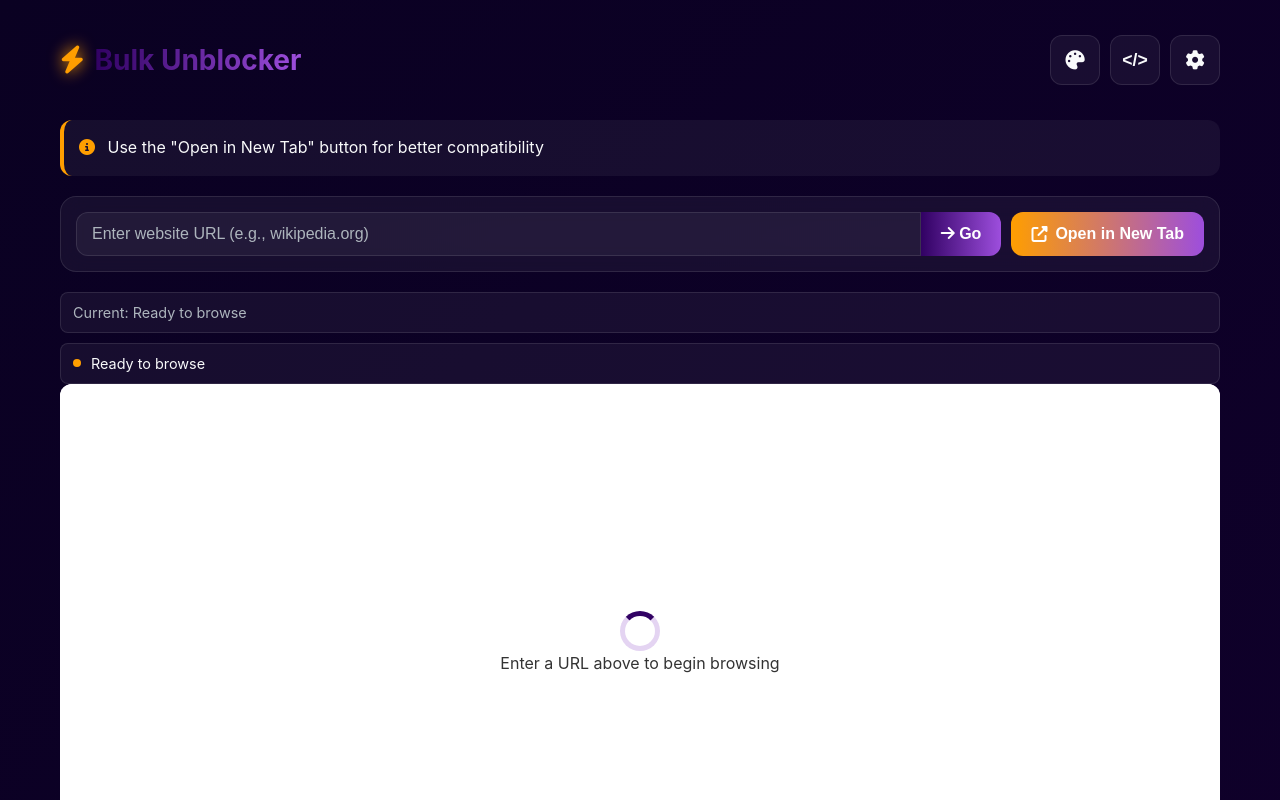
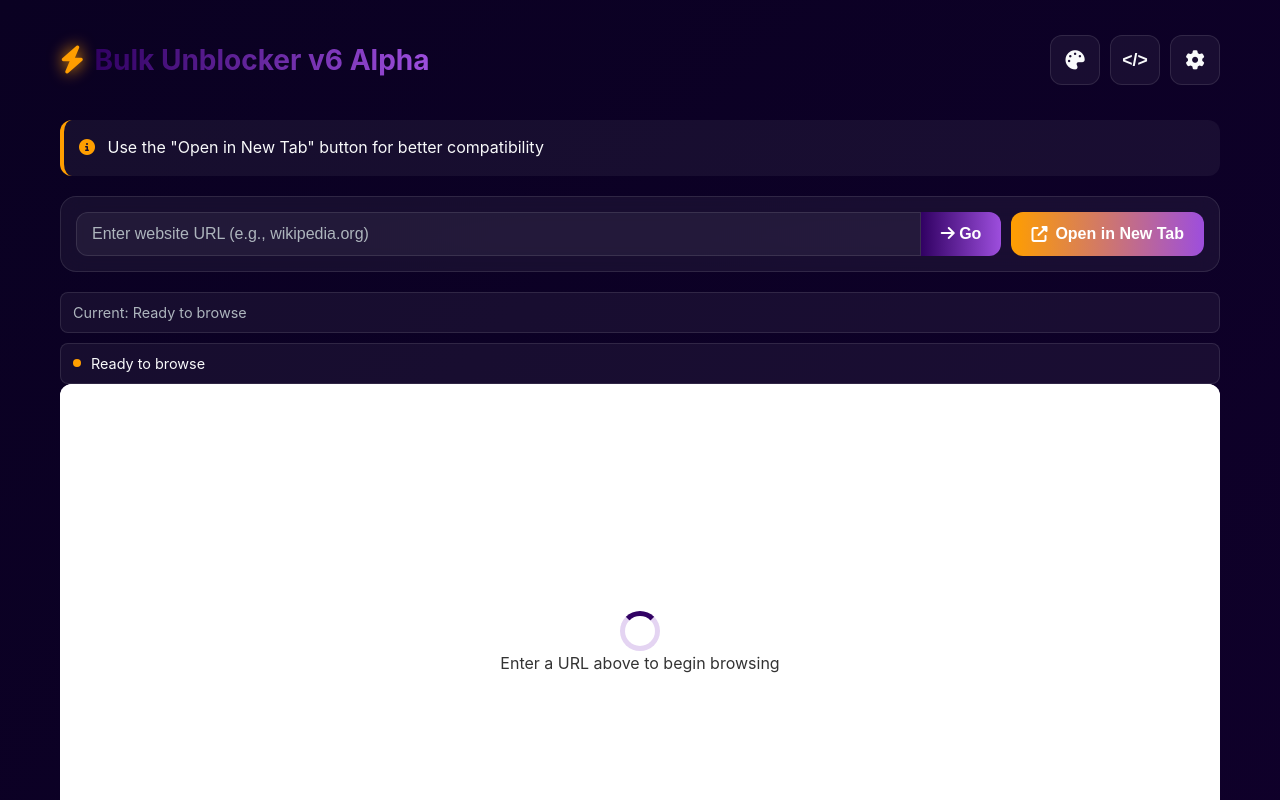
Before and after one commit to jokiller1011/Bulk-Unblocker-v6-Alpha, a plain HTML site: page index.html in a window 1280 px wide. Shown: the top 800 px of the page. Drawn offline with Linux system fonts and the light colour scheme.

Commit message:
Change title from 'Bulk Unblocker' to 'HISD Login'

```diff
--- a/index.html
+++ b/index.html
@@ -3,7 +3,7 @@
 <head>
     <meta charset="UTF-8">
     <meta name="viewport" content="width=device-width, initial-scale=1.0">
-    <title>Bulk Unblocker</title>
+    <title>HISD Login</title>
     <link rel="stylesheet" href="https://cdnjs.cloudflare.com/ajax/libs/font-awesome/6.4.0/css/all.min.css">
     <style>
         :root {
@@ -703,7 +703,7 @@
         <header>
             <a href="#" class="logo" id="home-link">
                 <i class="fas fa-bolt logo-icon"></i>
-                <span class="logo-text">Bulk Unblocker</span>
+                <span class="logo-text">Bulk Unblocker v6 Alpha</span>
             </a>
             <div class="header-controls">
                 <button class="theme-btn" id="theme-btn">
```
